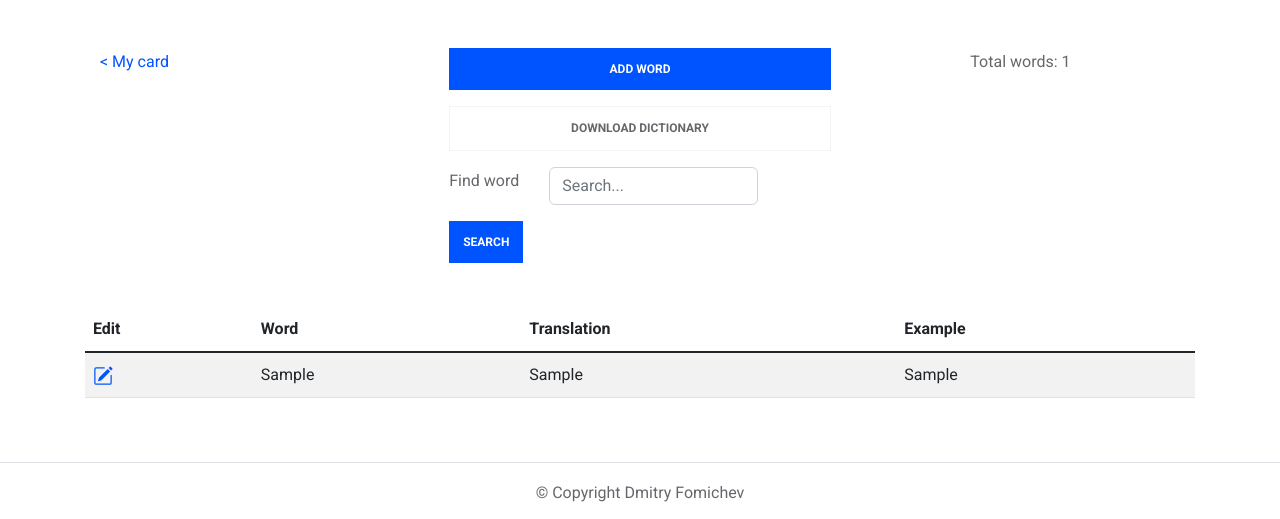
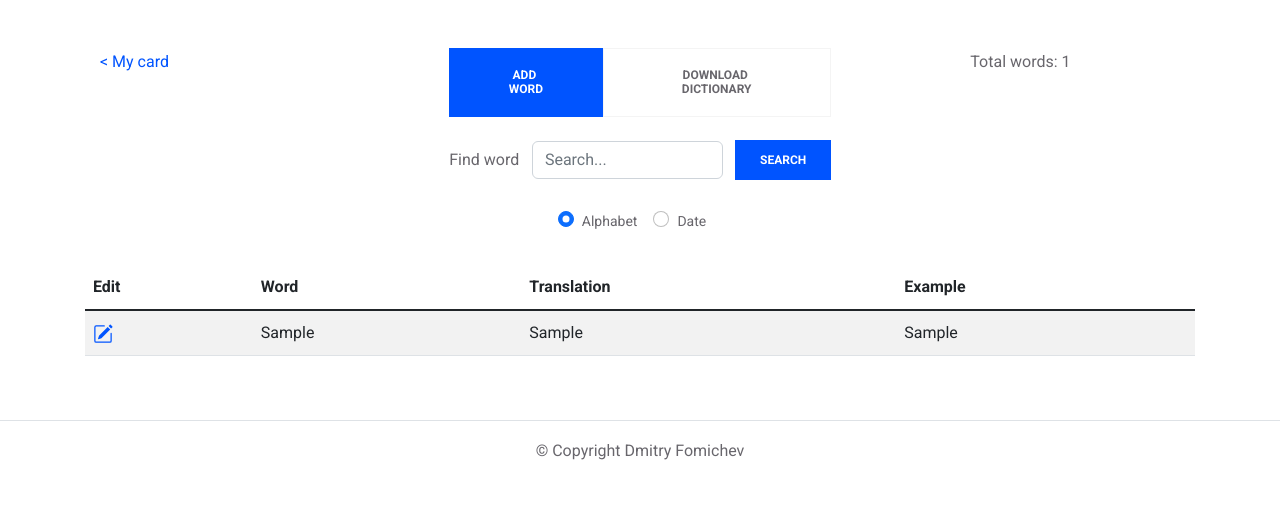
Before and after one commit to Rezenhorn/english_teacher, a Django app: a page that uses english/templates/students/dictionary.html in a window 1280 px wide. Shown: the part 61-580 px from the top of the page. Run offline with Django 3.2, Linux system fonts and the light colour scheme; a user stored in the database is signed in; tables that the repository leaves empty hold one stand-in row (values such as "Sample post"); some libraries are stand-ins or nearby versions; some web fonts are replaced.

Commit message:
dict ordering

```diff
--- a/english/students/admin.py
+++ b/english/students/admin.py
@@ -12,7 +12,7 @@ class HomeworkAdmin(admin.ModelAdmin):
 
 @admin.register(Dictionary)
 class DictionaryAdmin(admin.ModelAdmin):
-    list_display = ("word", "translation", "example", "student")
+    list_display = ("word", "translation", "example", "student", "date")
     list_filter = ("student",)
     search_fields = ("word", "translation", "student")
 
--- a/english/students/models.py
+++ b/english/students/models.py
@@ -36,6 +36,10 @@ class Dictionary(models.Model):
                                 verbose_name="Student",
                                 on_delete=models.CASCADE,
                                 related_name="dictionary")
+    date = models.DateField("Addition date",
+                            auto_now_add=True,
+                            blank=True,
+                            null=True)
 
     class Meta:
         ordering = ("word",)
@@ -45,7 +49,7 @@ class Dictionary(models.Model):
         """Capitalizes first letters in selected fields."""
         for field_name in ("word", "translation"):
             value = getattr(self, field_name, False)
-            if value:
+            if value and not value.isupper():
                 setattr(self, field_name, value.capitalize())
         super(Dictionary, self).save(*args, **kwargs)
 
--- a/english/students/views.py
+++ b/english/students/views.py
@@ -35,7 +35,10 @@ class DictionaryListView(LoginRequiredMixin, SuperuserOrAuthorMixin, ListView):
     def get_queryset(self):
         username = self.kwargs.get("username")
         query = self.request.GET.get("q")
+        order = self.request.GET.get("o")
         queryset = Dictionary.objects.filter(student__username=username)
+        if order == "date":
+            queryset = queryset.order_by("-date", "word")
         if query:
             return queryset.filter(
                 Q(word__icontains=query) | Q(translation__icontains=query)
@@ -48,6 +51,7 @@ class DictionaryListView(LoginRequiredMixin, SuperuserOrAuthorMixin, ListView):
         data["title"] = f"{student.first_name}'s dictionary"
         data["student"] = student
         data["word_count"] = student.dictionary.count()
+        data["order"] = self.request.GET.get("o")
         return data
 
 
--- a/english/templates/students/dictionary.html
+++ b/english/templates/students/dictionary.html
@@ -9,18 +9,26 @@
       <a href="{{ student.get_absolute_url }}" class="card-link">&lt; My card</a>
     </div>
     <div class="vstack gap-3 col-md-1 mx-auto">
-      <a href="{% url 'students:add_word' student.username %}" class="btn btn-secondary" style="padding: 14px 14px;font-size:12px">Add word</a>
-      <a href="{% url 'students:download_dictionary' student.username %}" class="btn border-btn" style="padding: 14px 14px;font-size:12px">Download Dictionary</a>
+      <div class="d-inline-flex justify-content-between align-items-center">
+        <a href="{% url 'students:add_word' student.username %}" class="btn btn-secondary" style="font-size:12px">Add word</a>
+        <a href="{% url 'students:download_dictionary' student.username %}" class="btn border-btn" style="font-size:12px">Download Dictionary</a>
+      </div>
       <form class="row g-3 text-center" method="get">
-        <div class="col-auto">
-          Find word
+        <div class="d-flex justify-content-between align-items-center">
+          <span class="align-self-center">Find word</span>
+          <label class="visually-hidden">Word</label>
+          <input class="form-control w-50" name="q" type="text" placeholder="Search...">
+          <button type="submit" class="btn btn-primary h-50 w-25" style="font-size:12px">Search</button>
         </div>
-        <div class="col-auto">
-          <label class="visually-hidden">Word</label>
-          <input class="form-control" name="q" type="text" placeholder="Search...">
-        </div>
-        <div class="col-auto">
-          <button type="submit" class="btn btn-primary mb-3" style="padding: 14px 14px;font-size:12px">Search</button>
+        <div class="d-flex justify-content-center pt-1">
+          <div class="form-check form-check-inline">
+            <input class="form-check-input" type="radio" name="o" id="inlineRadio1" value="alphabet" {% if order != "date" %}checked{% endif %}>
+            <label class="form-check-label" for="inlineRadio1">Alphabet</label>
+          </div>
+          <div class="form-check form-check-inline">
+            <input class="form-check-input" type="radio" name="o" id="inlineRadio2" value="date" {% if order == "date" %}checked{% endif %}>
+            <label class="form-check-label" for="inlineRadio2">Date</label>
+          </div>
         </div>
       </form>
     </div>
```
Also changed, not shown: english/students/migrations/0004_dictionary_date.py (added).
